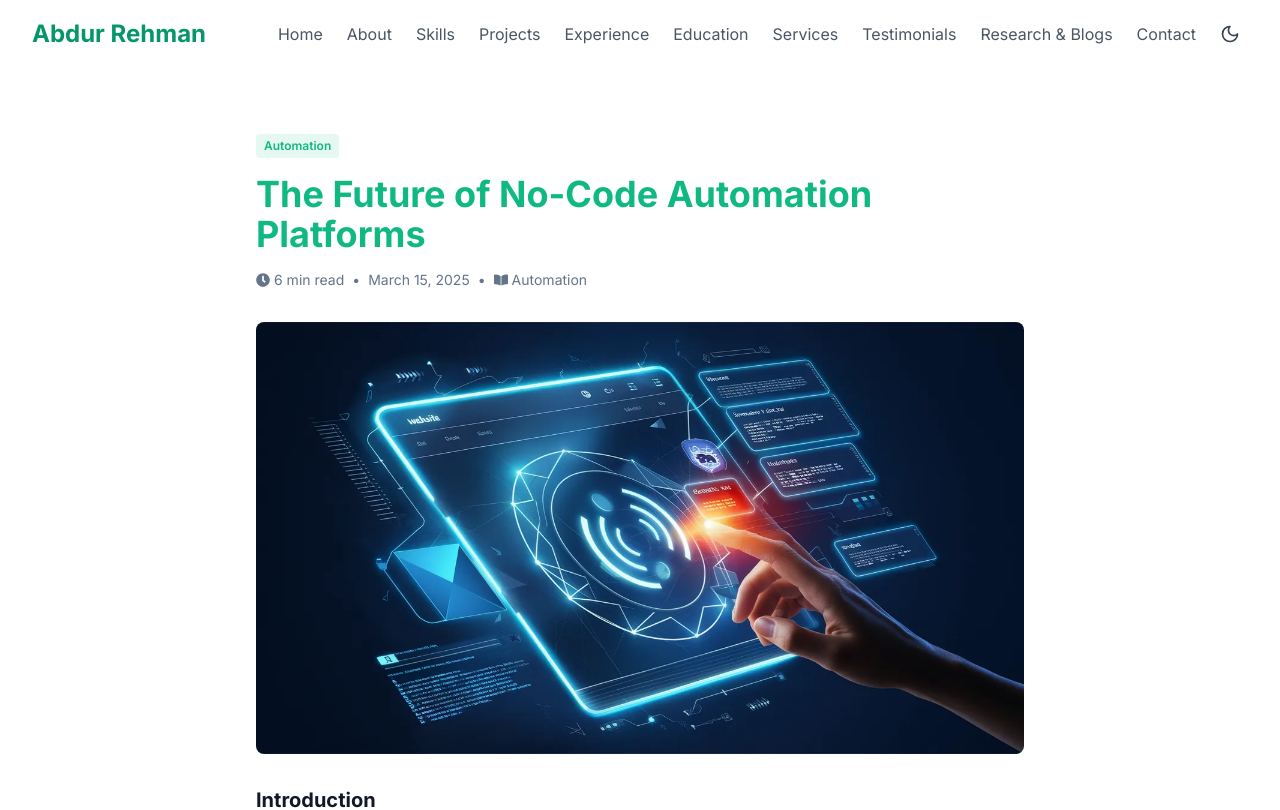
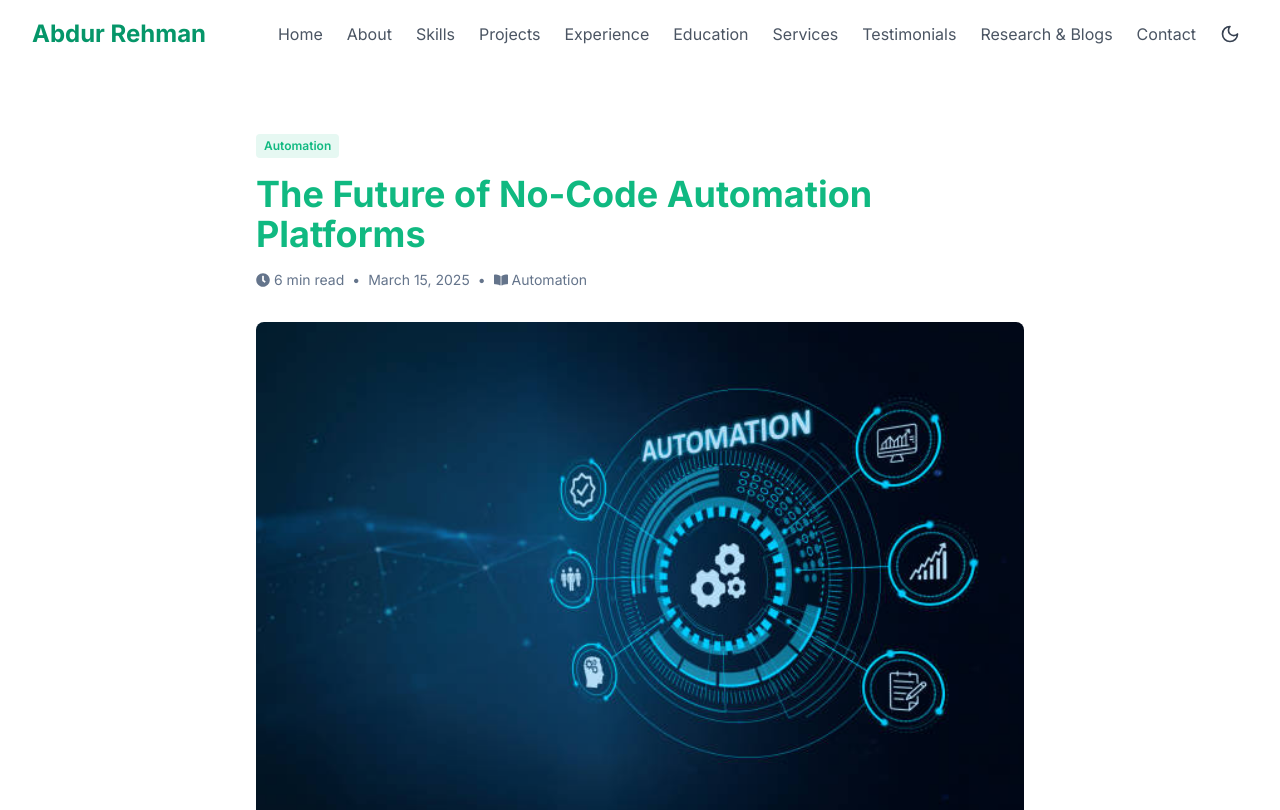
Before and after one commit to abdulrehman4702/Portfolio, a Next.js app: page /Content/no-code-automation in a window 1280 px wide. Shown: the top 810 px of the page. Built offline with nearby package versions, Linux system fonts and the light colour scheme.

Commit message:
Changes occur in BLOGS and Research

```diff
--- a/src/app/Content/computer-vision/page.tsx
+++ b/src/app/Content/computer-vision/page.tsx
@@ -6,7 +6,7 @@ const content = {
   category: 'Computer Vision',
   date: 'February 20, 2025',
   readTime: '10 min read',
-  image: '/images/computer-vision.jpg',
+  image: '/images/vision.webp',
   content: `
     <h2>Introduction</h2>
     <p>Computer vision is critical for autonomous systems like self-driving cars. This research paper discusses optimizing convolutional neural networks (CNNs) for real-time object detection.</p>
--- a/src/app/Content/ecommerce-analytics/page.tsx
+++ b/src/app/Content/ecommerce-analytics/page.tsx
@@ -6,7 +6,7 @@ const content = {
   category: 'Data Science',
   date: 'December 12, 2024',
   readTime: '9 min read',
-  image: '/images/ecommerce.jpg',
+  image: '/images/data-driven.jpeg',
   content: `
     <h2>Introduction</h2>
     <p>Predictive analytics drives e-commerce success. This case study examines how data insights boosted sales for an online retailer.</p>
--- a/src/app/Content/no-code-automation/page.tsx
+++ b/src/app/Content/no-code-automation/page.tsx
@@ -6,7 +6,7 @@ const content = {
   category: 'Automation',
   date: 'March 15, 2025',
   readTime: '6 min read',
-  image: '/images/ai-automate.webp',
+  image: '/images/workflow.png',
   content: `
     <h2>Introduction</h2>
     <p>No-code platforms are transforming how businesses automate workflows. This article explores tools like Zapier and Airtable, highlighting their impact on efficiency.</p>
--- a/src/app/Content/seo-content/page.tsx
+++ b/src/app/Content/seo-content/page.tsx
@@ -6,7 +6,7 @@ const content = {
   category: 'Content Creation',
   date: 'January 5, 2025',
   readTime: '7 min read',
-  image: '/images/seo-blog.jpg',
+  image: '/images/SEO.png',
   content: `
     <h2>Introduction</h2>
     <p>AI tools like Writesonic and ChatGPT are revolutionizing content creation. This guide shows how to craft SEO-optimized blogs that rank high on Google.</p>
--- a/src/components/Header.tsx
+++ b/src/components/Header.tsx
@@ -5,6 +5,7 @@ import { motion, AnimatePresence } from 'framer-motion';
 import { FaBars, FaTimes } from 'react-icons/fa';
 import { ThemeToggle } from './ThemeToggle';
 import ContentCreator from '../components/ContentCreator';
+import { usePathname } from 'next/navigation';
 
 const navLinks = [
   { name: 'Home', href: '/' },
@@ -22,6 +23,8 @@ const navLinks = [
 export default function Header() {
   const [isOpen, setIsOpen] = useState(false);
   const [scrolled, setScrolled] = useState(false);
+  const [activeLink, setActiveLink] = useState('/');
+  const pathname = usePathname();
 
   useEffect(() => {
     const handleScroll = () => setScrolled(window.scrollY > 50);
@@ -33,6 +36,15 @@ export default function Header() {
     document.body.style.overflow = isOpen ? 'hidden' : 'auto';
     return () => { document.body.style.overflow = 'auto' };
   }, [isOpen]);
+
+  useEffect(() => {
+    setActiveLink(pathname);
+  }, [pathname]);
+
+  const handleLinkClick = (href: string) => {
+    setActiveLink(href);
+    setIsOpen(false);
+  };
 
   return (
     <header className={`sticky top-0 z-50 ${scrolled ? 'bg-white/95 dark:bg-gray-900/95 backdrop-blur-lg shadow-lg' : 'bg-white dark:bg-gray-900'}`}>
@@ -52,7 +64,12 @@ export default function Header() {
                 <motion.a
                   key={link.name}
                   href={link.href}
-                  className="text-sm lg:text-base text-gray-600 dark:text-gray-300 hover:text-emerald-600 dark:hover:text-emerald-400 transition-colors duration-200"
+                  onClick={() => handleLinkClick(link.href)}
+                  className={`text-sm lg:text-base transition-colors duration-200 ${
+                    activeLink === link.href
+                      ? 'text-emerald-600 dark:text-emerald-400 font-semibold'
+                      : 'text-gray-600 dark:text-gray-300 hover:text-emerald-600 dark:hover:text-emerald-400'
+                  }`}
                   whileHover={{ scale: 1.05 }}
                   whileTap={{ scale: 0.95 }}
                 >
@@ -84,8 +101,12 @@ export default function Header() {
               <motion.a
                 key={link.name}
                 href={link.href}
-                className="block py-3 px-4 text-gray-600 dark:text-gray-300 hover:text-emerald-600 dark:hover:text-emerald-400 border-b border-gray-200 dark:border-gray-700 transition-colors duration-200"
-                onClick={() => setIsOpen(false)}
+                onClick={() => handleLinkClick(link.href)}
+                className={`block py-3 px-4 border-b border-gray-200 dark:border-gray-700 transition-colors duration-200 ${
+                  activeLink === link.href
+                    ? 'text-emerald-600 dark:text-emerald-400 font-semibold'
+                    : 'text-gray-600 dark:text-gray-300 hover:text-emerald-600 dark:hover:text-emerald-400'
+                }`}
                 initial={{ opacity: 0, x: -20 }}
                 animate={{ opacity: 1, x: 0 }}
                 transition={{ duration: 0.3, delay: index * 0.1 }}
```
